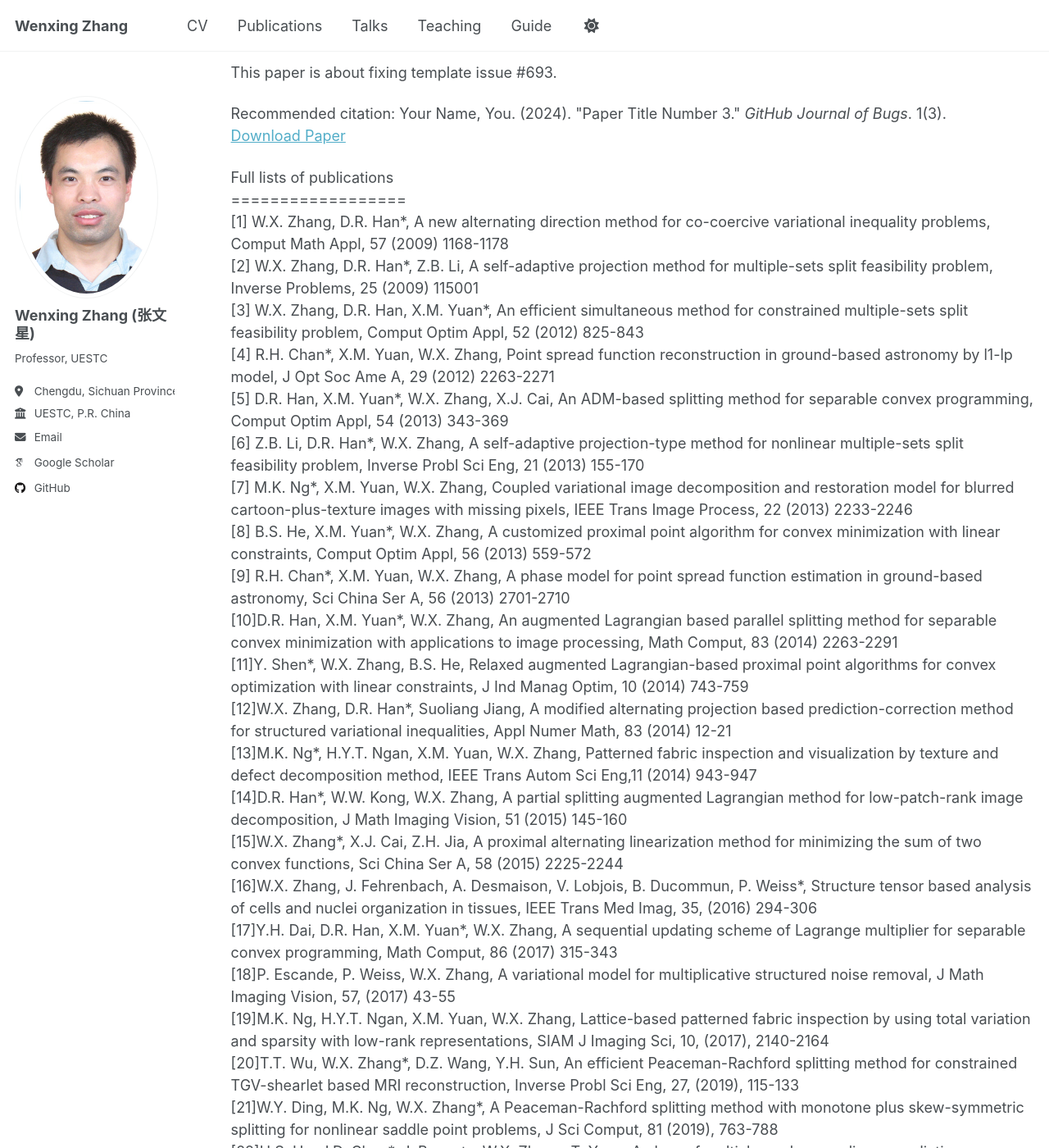
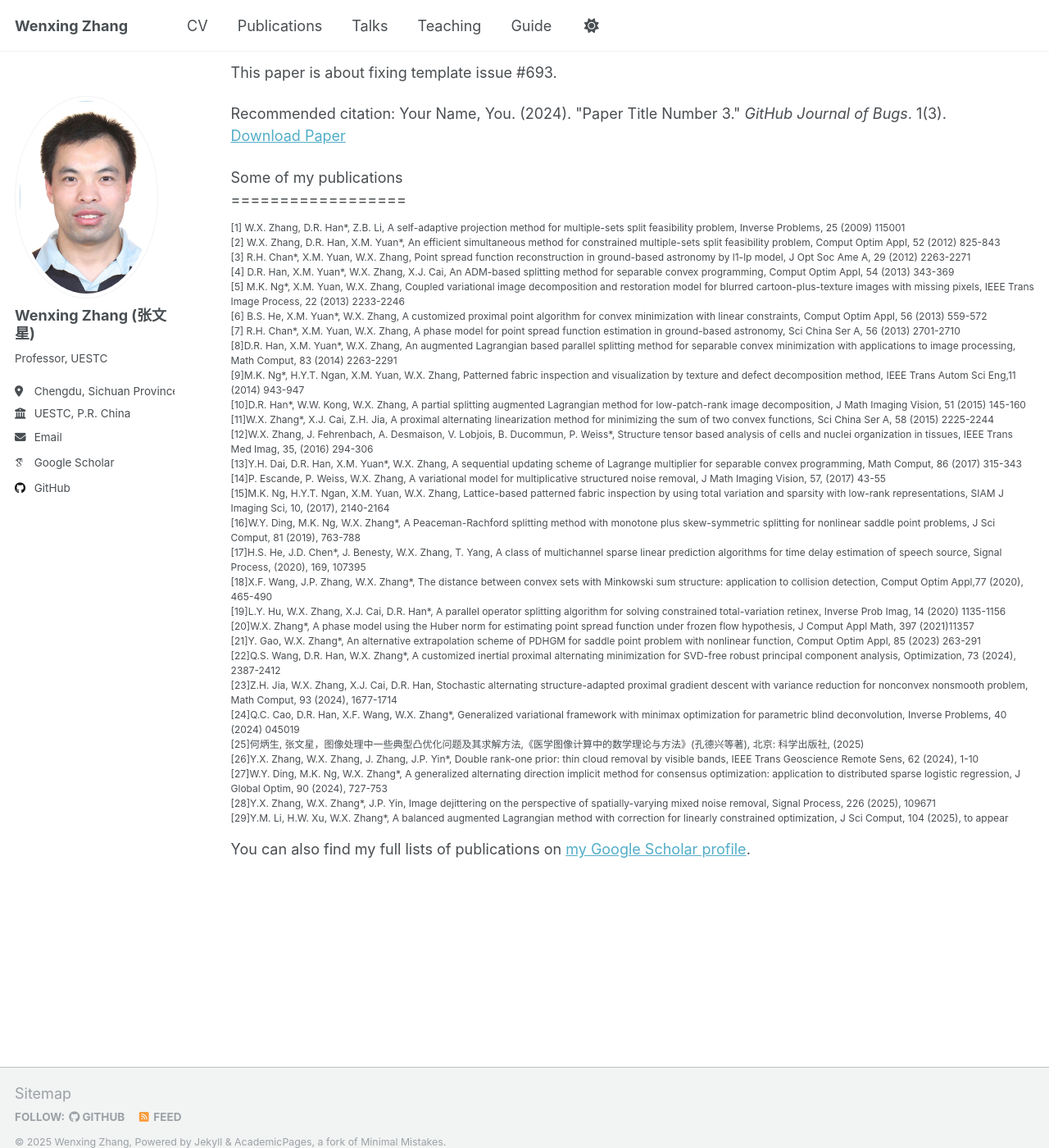
Before and after one commit to WenxingZhang/WenxingZhang.github.io, a Jekyll site: the page built from _pages/publications.html, in a window 1280 px wide and 1400 px high, scrolled down 1383 px. Shown: the whole window at 82% size. Built offline with Jekyll 4.4.1, drawn with Linux system fonts in a browser that asks for light colours; some web fonts are replaced; a script that is not in the unit is left out; some of the changed text lies outside the part shown.

Commit message:
Update publications.html

```diff
--- a/_pages/publications.html
+++ b/_pages/publications.html
@@ -29,46 +29,38 @@ author_profile: true
 {% endif %}
 
 
-Full lists of publications<br>
+Some of my publications<br>
 ==================<br>
-[1] W.X. Zhang, D.R. Han*, A new alternating direction method for co-coercive variational inequality problems, Comput Math Appl, 57 (2009) 1168-1178 <br>
-[2] W.X. Zhang, D.R. Han*, Z.B. Li, A self-adaptive projection method for multiple-sets split feasibility problem, Inverse Problems, 25 (2009) 115001 <br>
-[3] W.X. Zhang, D.R. Han, X.M. Yuan*, An efficient simultaneous method for constrained multiple-sets split feasibility problem, Comput Optim Appl, 52 (2012) 825-843<br>
-[4] R.H. Chan*, X.M. Yuan, W.X. Zhang, Point spread function reconstruction in ground-based astronomy by l1-lp model, J Opt Soc Ame A, 29 (2012) 2263-2271<br>
-[5] D.R. Han, X.M. Yuan*, W.X. Zhang, X.J. Cai, An ADM-based splitting method for separable convex programming, Comput Optim Appl, 54 (2013) 343-369<br>
-[6] Z.B. Li, D.R. Han*, W.X. Zhang, A self-adaptive projection-type method for nonlinear multiple-sets split feasibility problem, Inverse Probl Sci Eng, 21 (2013) 155-170<br>
-[7] M.K. Ng*, X.M. Yuan, W.X. Zhang, Coupled variational image decomposition and restoration model for blurred cartoon-plus-texture images with missing pixels, IEEE Trans Image Process, 22 (2013) 2233-2246<br>
-[8] B.S. He, X.M. Yuan*, W.X. Zhang, A customized proximal point algorithm for convex minimization with linear constraints, Comput Optim Appl, 56 (2013) 559-572<br>
-[9] R.H. Chan*, X.M. Yuan, W.X. Zhang, A phase model for point spread function estimation in ground-based astronomy, Sci China Ser A, 56 (2013) 2701-2710<br>
-[10]D.R. Han, X.M. Yuan*, W.X. Zhang, An augmented Lagrangian based parallel splitting method for separable convex minimization with applications to image processing, Math Comput, 83 (2014) 2263-2291<br>
-[11]Y. Shen*, W.X. Zhang, B.S. He, Relaxed augmented Lagrangian-based proximal point algorithms for convex optimization with linear constraints, J Ind Manag Optim, 10 (2014) 743-759<br>
-[12]W.X. Zhang, D.R. Han*, Suoliang Jiang, A modified alternating projection based prediction-correction method for structured variational inequalities, Appl Numer Math, 83 (2014) 12-21<br>
-[13]M.K. Ng*, H.Y.T. Ngan, X.M. Yuan, W.X. Zhang, Patterned fabric inspection and visualization by texture and defect decomposition method, IEEE Trans Autom Sci Eng,11 (2014) 943-947<br>
-[14]D.R. Han*, W.W. Kong, W.X. Zhang, A partial splitting augmented Lagrangian method for low-patch-rank image decomposition, J Math Imaging Vision, 51 (2015) 145-160<br>
-[15]W.X. Zhang*, X.J. Cai, Z.H. Jia, A proximal alternating linearization method for minimizing the sum of two convex functions, Sci China Ser A, 58 (2015) 2225-2244<br>
-[16]W.X. Zhang, J. Fehrenbach, A. Desmaison, V. Lobjois, B. Ducommun, P. Weiss*, Structure tensor based analysis of cells and nuclei organization in tissues, IEEE Trans Med Imag, 35, (2016) 294-306<br>
-[17]Y.H. Dai, D.R. Han, X.M. Yuan*, W.X. Zhang, A sequential updating scheme of Lagrange multiplier for separable convex programming, Math Comput, 86 (2017) 315-343<br>
-[18]P. Escande, P. Weiss, W.X. Zhang, A variational model for multiplicative structured noise removal, J Math Imaging Vision, 57, (2017) 43-55<br>
-[19]M.K. Ng, H.Y.T. Ngan, X.M. Yuan, W.X. Zhang, Lattice-based patterned fabric inspection by using total variation and sparsity with low-rank representations, SIAM J Imaging Sci, 10, (2017), 2140-2164<br>
-[20]T.T. Wu, W.X. Zhang*, D.Z. Wang, Y.H. Sun, An efficient Peaceman-Rachford splitting method for constrained TGV-shearlet based MRI reconstruction, Inverse Probl Sci Eng, 27, (2019), 115-133<br>
-[21]W.Y. Ding, M.K. Ng, W.X. Zhang*, A Peaceman-Rachford splitting method with monotone plus skew-symmetric splitting for nonlinear saddle point problems, J Sci Comput,  81 (2019), 763-788<br>
-[22]H.S. He, J.D. Chen*, J. Benesty, W.X. Zhang, T. Yang, A class of multichannel sparse linear prediction algorithms for time delay estimation of speech source, Signal Process, (2020), 169, 107395<br>
-[23]W.W. Deng, J. Liang, W.X. Zhang*, A convex variational model for image dejittering, J Appl Numer Optim, 2 (2020) 121-141<br>
-[24]X.F. Wang, J.P. Zhang, W.X. Zhang*, The distance between convex sets with Minkowski sum structure: application to collision detection, Comput Optim Appl,77 (2020), 465-490<br>
-[25]L.Y. Hu, W.X. Zhang, X.J. Cai, D.R. Han*, A parallel operator splitting algorithm for solving constrained total-variation retinex, Inverse Prob Imag, 14 (2020) 1135-1156<br>
-[26]W.X. Zhang*, A phase model using the Huber norm for estimating point spread function under frozen flow hypothesis, J Comput Appl Math, 397 (2021)11357<br>
-[27]Y.F. Wen, W.X. Zhang*, A minimax model for penetration distance between convex sets by directed Hausdroff distance, IEEE Robotics Autom Lett, 7 (2022) 6123-6130<br>
-[28]Y. Gao, W.X. Zhang*, An alternative extrapolation scheme of PDHGM for saddle point problem with nonlinear function, Comput Optim Appl, 85 (2023) 263-291<br>
-[29]Q.S. Wang, D.R. Han, W.X. Zhang*, A customized inertial proximal alternating minimization for SVD-free robust principal component analysis, Optim, 73 (2024), 2387-2412<br>
-[30]Z.H. Jia, W.X. Zhang, X.J. Cai, D.R. Han, Stochastic alternating structure-adapted proximal gradient descent with variance reduction for nonconvex nonsmooth problem, Math Comput, 93 (2024), 1677-1714<br>
-[31]Q.C. Cao, D.R. Han, X.F. Wang, W.X. Zhang*, Generalized variational framework with minimax optimization for parametric blind deconvolution, Inverse Problems, 40 (2024) 045019<br>
-[32]Y.X. Zhang, W.X. Zhang, F. Chen, J.P. Yin, Cirrus band-to-band registration of Landsat 8 OLI for thin cirrus removal, IEEE Geoscience Remote Sens Lett, 20 (2023), 5002605<br>
-[33]何炳生, 张文星，图像处理中一些典型凸优化问题及其求解方法,《医学图像计算中的数学理论与方法》(孔德兴等著), 北京: 科学出版社, (2025)<br>
-[34]Y.X. Zhang, W.X. Zhang, J. Zhang, J.P. Yin*, Double rank-one prior: thin cloud removal by visible bands, IEEE Trans Geoscience Remote Sens, 62 (2024), 1-10<br>
-[35]W.Y. Ding, M.K. Ng, W.X. Zhang*, A generalized alternating direction implicit method for consensus optimization: application to distributed sparse logistic regression, J Global Optim, 90 (2024), 727-753<br>
-[36]Y.X. Zhang, W.X. Zhang*, J.P. Yin, Image dejittering on the perspective of spatially-varying mixed noise removal, Signal Process, 226 (2025), 109671<br>
-[37]Y.M. Li, H.W. Xu, W.X. Zhang*, A balanced augmented Lagrangian method with correction for linearly constrained optimization, J Sci Comput, 104 (2025), to appear<br>
+<p style="font-size: 12px;">[1] W.X. Zhang, D.R. Han*, Z.B. Li, A self-adaptive projection method for multiple-sets split feasibility problem, Inverse Problems, 25 (2009) 115001 <br>
+[2] W.X. Zhang, D.R. Han, X.M. Yuan*, An efficient simultaneous method for constrained multiple-sets split feasibility problem, Comput Optim Appl, 52 (2012) 825-843<br>
+[3] R.H. Chan*, X.M. Yuan, W.X. Zhang, Point spread function reconstruction in ground-based astronomy by l1-lp model, J Opt Soc Ame A, 29 (2012) 2263-2271<br>
+[4] D.R. Han, X.M. Yuan*, W.X. Zhang, X.J. Cai, An ADM-based splitting method for separable convex programming, Comput Optim Appl, 54 (2013) 343-369<br>
+[5] M.K. Ng*, X.M. Yuan, W.X. Zhang, Coupled variational image decomposition and restoration model for blurred cartoon-plus-texture images with missing pixels, IEEE Trans Image Process, 22 (2013) 2233-2246<br>
+[6] B.S. He, X.M. Yuan*, W.X. Zhang, A customized proximal point algorithm for convex minimization with linear constraints, Comput Optim Appl, 56 (2013) 559-572<br>
+[7] R.H. Chan*, X.M. Yuan, W.X. Zhang, A phase model for point spread function estimation in ground-based astronomy, Sci China Ser A, 56 (2013) 2701-2710<br>
+[8]D.R. Han, X.M. Yuan*, W.X. Zhang, An augmented Lagrangian based parallel splitting method for separable convex minimization with applications to image processing, Math Comput, 83 (2014) 2263-2291<br>
+[9]M.K. Ng*, H.Y.T. Ngan, X.M. Yuan, W.X. Zhang, Patterned fabric inspection and visualization by texture and defect decomposition method, IEEE Trans Autom Sci Eng,11 (2014) 943-947<br>
+[10]D.R. Han*, W.W. Kong, W.X. Zhang, A partial splitting augmented Lagrangian method for low-patch-rank image decomposition, J Math Imaging Vision, 51 (2015) 145-160<br>
+[11]W.X. Zhang*, X.J. Cai, Z.H. Jia, A proximal alternating linearization method for minimizing the sum of two convex functions, Sci China Ser A, 58 (2015) 2225-2244<br>
+[12]W.X. Zhang, J. Fehrenbach, A. Desmaison, V. Lobjois, B. Ducommun, P. Weiss*, Structure tensor based analysis of cells and nuclei organization in tissues, IEEE Trans Med Imag, 35, (2016) 294-306<br>
+[13]Y.H. Dai, D.R. Han, X.M. Yuan*, W.X. Zhang, A sequential updating scheme of Lagrange multiplier for separable convex programming, Math Comput, 86 (2017) 315-343<br>
+[14]P. Escande, P. Weiss, W.X. Zhang, A variational model for multiplicative structured noise removal, J Math Imaging Vision, 57, (2017) 43-55<br>
+[15]M.K. Ng, H.Y.T. Ngan, X.M. Yuan, W.X. Zhang, Lattice-based patterned fabric inspection by using total variation and sparsity with low-rank representations, SIAM J Imaging Sci, 10, (2017), 2140-2164<br>
+[16]W.Y. Ding, M.K. Ng, W.X. Zhang*, A Peaceman-Rachford splitting method with monotone plus skew-symmetric splitting for nonlinear saddle point problems, J Sci Comput,  81 (2019), 763-788<br>
+[17]H.S. He, J.D. Chen*, J. Benesty, W.X. Zhang, T. Yang, A class of multichannel sparse linear prediction algorithms for time delay estimation of speech source, Signal Process, (2020), 169, 107395<br>
+[18]X.F. Wang, J.P. Zhang, W.X. Zhang*, The distance between convex sets with Minkowski sum structure: application to collision detection, Comput Optim Appl,77 (2020), 465-490<br>
+[19]L.Y. Hu, W.X. Zhang, X.J. Cai, D.R. Han*, A parallel operator splitting algorithm for solving constrained total-variation retinex, Inverse Prob Imag, 14 (2020) 1135-1156<br>
+[20]W.X. Zhang*, A phase model using the Huber norm for estimating point spread function under frozen flow hypothesis, J Comput Appl Math, 397 (2021)11357<br>
+[21]Y. Gao, W.X. Zhang*, An alternative extrapolation scheme of PDHGM for saddle point problem with nonlinear function, Comput Optim Appl, 85 (2023) 263-291<br>
+[22]Q.S. Wang, D.R. Han, W.X. Zhang*, A customized inertial proximal alternating minimization for SVD-free robust principal component analysis, Optimization, 73 (2024), 2387-2412<br>
+[23]Z.H. Jia, W.X. Zhang, X.J. Cai, D.R. Han, Stochastic alternating structure-adapted proximal gradient descent with variance reduction for nonconvex nonsmooth problem, Math Comput, 93 (2024), 1677-1714<br>
+[24]Q.C. Cao, D.R. Han, X.F. Wang, W.X. Zhang*, Generalized variational framework with minimax optimization for parametric blind deconvolution, Inverse Problems, 40 (2024) 045019<br>
+[25]何炳生, 张文星，图像处理中一些典型凸优化问题及其求解方法,《医学图像计算中的数学理论与方法》(孔德兴等著), 北京: 科学出版社, (2025)<br>
+[26]Y.X. Zhang, W.X. Zhang, J. Zhang, J.P. Yin*, Double rank-one prior: thin cloud removal by visible bands, IEEE Trans Geoscience Remote Sens, 62 (2024), 1-10<br>
+[27]W.Y. Ding, M.K. Ng, W.X. Zhang*, A generalized alternating direction implicit method for consensus optimization: application to distributed sparse logistic regression, J Global Optim, 90 (2024), 727-753<br>
+[28]Y.X. Zhang, W.X. Zhang*, J.P. Yin, Image dejittering on the perspective of spatially-varying mixed noise removal, Signal Process, 226 (2025), 109671<br>
+[29]Y.M. Li, H.W. Xu, W.X. Zhang*, A balanced augmented Lagrangian method with correction for linearly constrained optimization, J Sci Comput, 104 (2025), to appear<br></p>
 
 {% if site.author.googlescholar %}
-  <div class="wordwrap">You can also find my articles on <a href="{{site.author.googlescholar}}">my Google Scholar profile</a>.</div>
+  <div class="wordwrap">You can also find my full lists of publications on  <a href="{{site.author.googlescholar}}">my Google Scholar profile</a>.</div>
 {% endif %}
```
